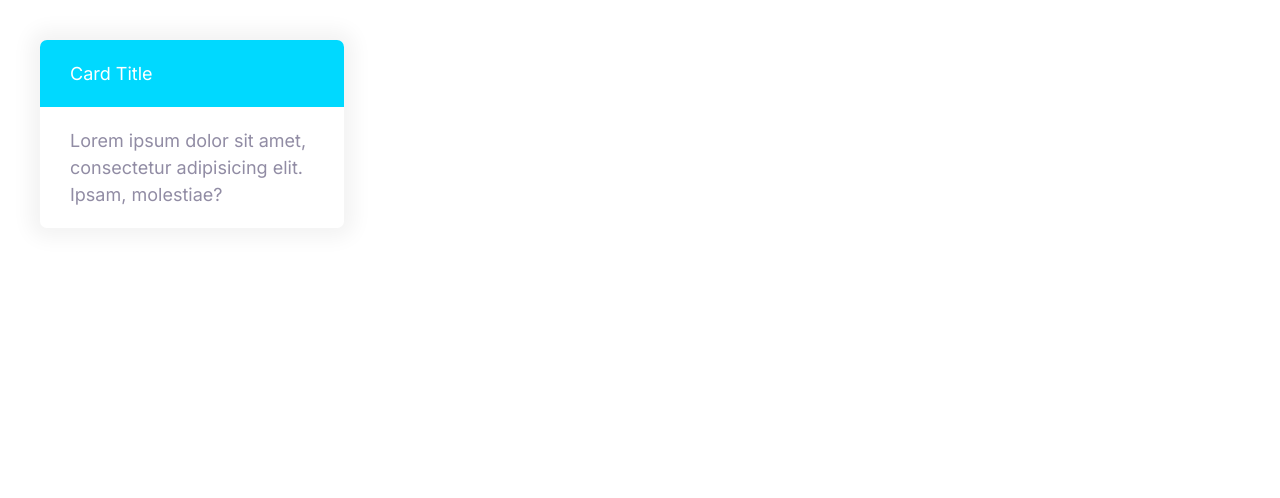
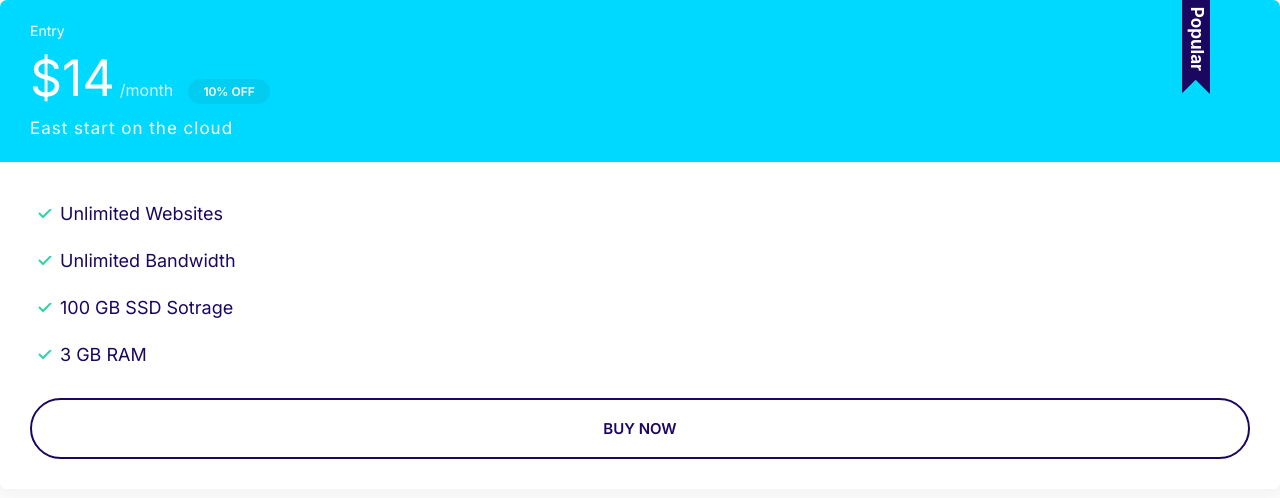
Before and after one commit to sauviksaha/cloud-host, a plain HTML site: page index.html in a window 1280 px wide. Drawn offline with Linux system fonts and the light colour scheme.

Commit message:
Added Plans

```diff
--- a/css/style.css
+++ b/css/style.css
@@ -5,7 +5,6 @@
   --color-headings: #1b0760;
   --color-body: #918ca4;
   --color-border: #ccc;
-
   --border-radius: 30px;
 }
 
@@ -18,6 +17,7 @@
 /*  Typography  */
 
 html {
+  /* 62.5% of 16px = 10px */
   font-size: 62.5%;
 }
 
@@ -69,8 +69,7 @@ p {
   }
 }
 
-/*  Links */
-
+/* Links */
 a {
   text-decoration: none;
 }
@@ -97,8 +96,7 @@ a {
     font-size: 1.5rem;
   }
 }
-
-/*  Badges  */
+/* Badges */
 
 .badge {
   border-radius: 20px;
@@ -120,6 +118,7 @@ a {
 
 .badge--small {
   font-size: 1.6rem;
+  padding: 0.5rem 1.5rem;
 }
 
 @media screen and (min-width: 1024px) {
@@ -131,8 +130,7 @@ a {
     font-size: 1.2rem;
   }
 }
-
-/*  Lists  */
+/* Lists */
 .list {
   list-style: none;
   padding-left: 0;
@@ -159,9 +157,7 @@ a {
     padding-left: 0;
   }
 }
-
-/*  Icons */
-
+/* Icons */
 .icon {
   width: 40px;
   height: 40px;
@@ -173,16 +169,14 @@ a {
 
 .icon-container {
   background: #f3f9fa;
+  width: 64px;
+  height: 64px;
   border-radius: 100%;
   display: inline-flex;
   justify-content: center;
   align-items: center;
-  height: 64px;
-  width: 64px;
 }
-
-/*  Buttons  */
-
+/* Buttons */
 .btn {
   border-radius: 40px;
   border: 0;
@@ -202,7 +196,7 @@ a {
 }
 
 .btn--primary:hover {
-  background: #3a8ffe;
+  background: #3a8ffd;
 }
 
 .btn--secondary {
@@ -211,7 +205,7 @@ a {
 }
 
 .btn--secondary:hover {
-  background: #00c8eb;
+  background: #05cdf0;
 }
 
 .btn--accent {
@@ -221,11 +215,6 @@ a {
 
 .btn--accent:hover {
   background: #ec3000;
-}
-
-.btn--block {
-  width: 100%;
-  display: inline-block;
 }
 
 .btn--outline {
@@ -239,6 +228,11 @@ a {
   color: #fff;
 }
 
+.btn--block {
+  width: 100%;
+  display: inline-block;
+}
+
 @media screen and (min-width: 1024px) {
   .btn {
     font-size: 1.5rem;
@@ -246,7 +240,6 @@ a {
 }
 
 /* Inputs */
-
 .input {
   border-radius: var(--border-radius);
   border: 1px solid var(--color-border);
@@ -281,7 +274,6 @@ a {
     font-size: 1.5rem;
   }
 }
-
 /* Cards */
 .card {
   border-radius: 7px;
@@ -303,3 +295,68 @@ a {
   background: var(--color-secondary);
   color: #fff;
 }
+
+.card--secondary .badge--secondary {
+  background: #02cdf1;
+}
+
+/* Plans */
+.plan__name {
+  color: #fff;
+  margin: 0;
+  font-weight: 500;
+  font-size: 2.4rem;
+}
+
+.plan__price {
+  font-size: 6rem;
+}
+
+.plan__billing-cycle {
+  font-size: 2.4rem;
+  font-weight: 300;
+  opacity: 0.8;
+  margin-right: 1rem;
+}
+
+.plan__description {
+  font-size: 2rem;
+  font-weight: 300;
+  letter-spacing: 1px;
+  display: block;
+}
+
+.plan .list__item {
+  margin-bottom: 2rem;
+}
+
+.plan--popular .card__header {
+  position: relative;
+}
+
+.plan--popular .card__header::before {
+  content: url(../images/popular.svg);
+  width: 40px;
+  display: inline-block;
+  position: absolute;
+  top: -6px;
+  right: 5%;
+}
+
+@media screen and (min-width: 1024px) {
+  .plan__name {
+    font-size: 1.4rem;
+  }
+
+  .plan__price {
+    font-size: 5rem;
+  }
+
+  .plan__billing-cycle {
+    font-size: 1.6rem;
+  }
+
+  .plan__description {
+    font-size: 1.7rem;
+  }
+}
--- a/index.html
+++ b/index.html
@@ -15,12 +15,23 @@
     <link rel="stylesheet" href="css/normalize.css" />
   </head>
   <body>
-    <div style="width: 30%; padding: 4rem">
+    <div class="plan plan--popular">
       <div class="card card--secondary">
-        <header class="card__header">Card Title</header>
+        <header class="card__header">
+          <h3 class="plan__name">Entry</h3>
+          <span class="plan__price">$14</span>
+          <span class="plan__billing-cycle">/month</span>
+          <span class="badge badge--secondary badge--small">10% OFF</span>
+          <span class="plan__description">East start on the cloud</span>
+        </header>
         <div class="card__body">
-          Lorem ipsum dolor sit amet, consectetur adipisicing elit. Ipsam,
-          molestiae?
+          <ul class="list list--tick">
+            <li class="list__item">Unlimited Websites</li>
+            <li class="list__item">Unlimited Bandwidth</li>
+            <li class="list__item">100 GB SSD Sotrage</li>
+            <li class="list__item">3 GB RAM</li>
+          </ul>
+          <button class="btn btn--outline btn--block">Buy Now</button>
         </div>
       </div>
     </div>
```
Also changed, not shown: components/plans.html (added, +20 -0 lines), images/popular.svg (added).
